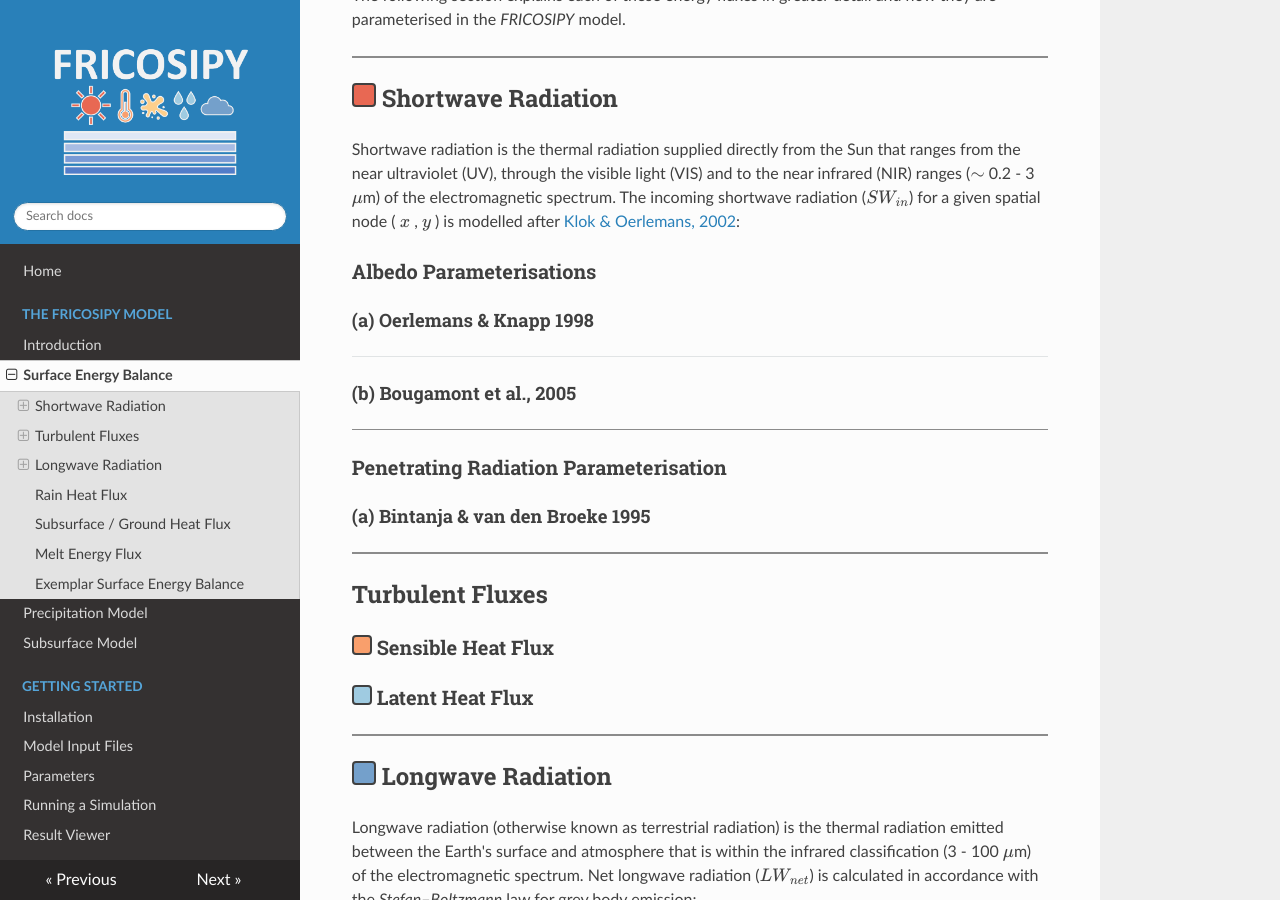
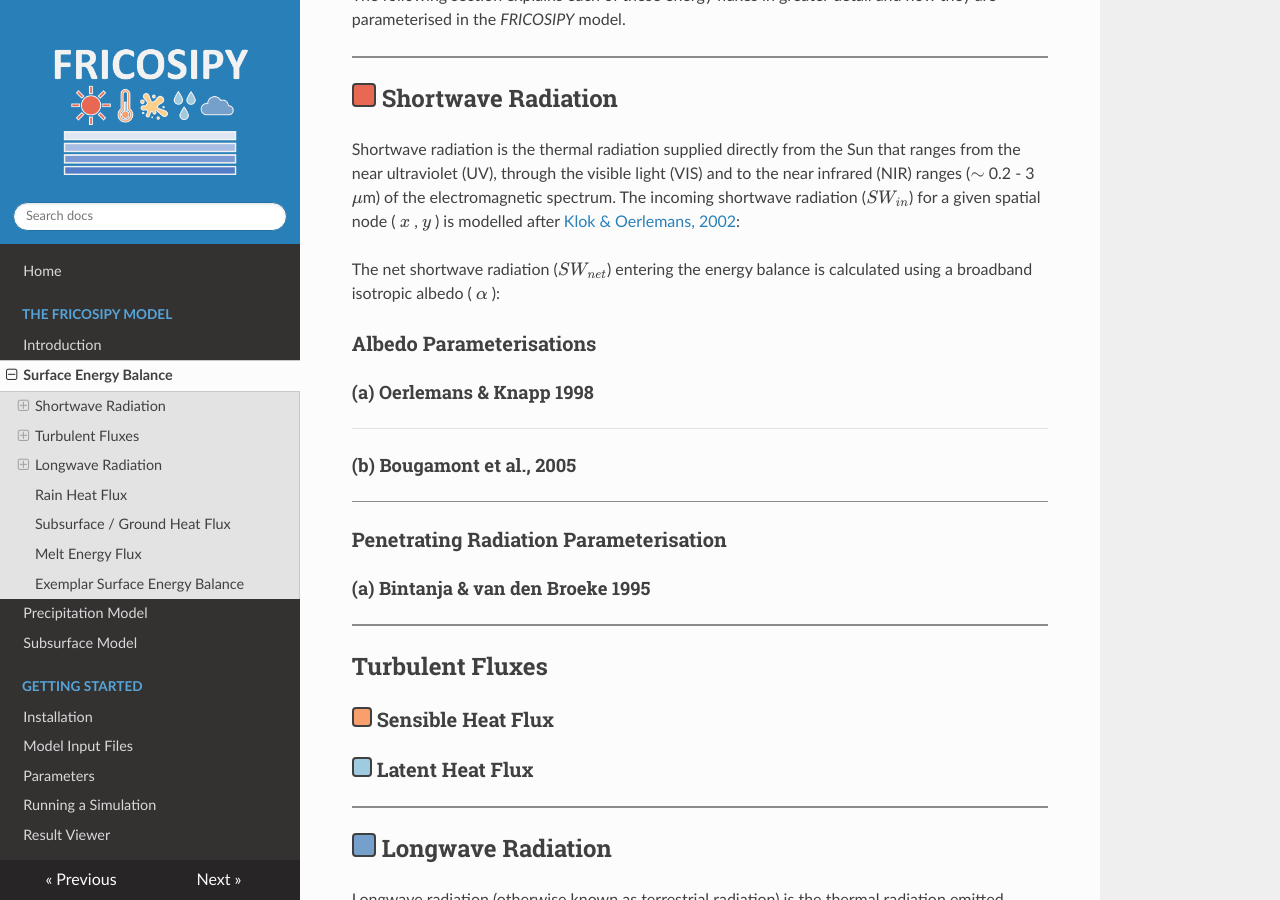
Before and after one commit to MarcusGastaldello/FRICOSIPY, an MkDocs documentation site: the page built from docs/surface_energy_balance.md, in a window 1280 px wide and 900 px high, scrolled down 1243 px. Built offline with MkDocs 1.6.1, drawn with Linux system fonts in a browser that asks for light colours; nearby versions of some CDN libraries.

Commit message:
Update surface_energy_balance.md

```diff
--- a/docs/surface_energy_balance.md
+++ b/docs/surface_energy_balance.md
@@ -35,6 +35,11 @@
 ## <span style="display: inline-block; width: 1em; height: 1em;background-color: #E86853; border: 2px solid #404040; border-radius: 4px; "></span>  Shortwave Radiation
 
 Shortwave radiation is the thermal radiation supplied directly from the Sun that ranges from the near ultraviolet (UV), through the visible light (VIS) and to the near infrared (NIR) ranges ($\sim$ 0.2 - 3 $\mu$m) of the electromagnetic spectrum. The incoming shortwave radiation ($SW_{in}$) for a given spatial node ( $x$ , $y$ ) is modelled after [Klok & Oerlemans, 2002](https://doi.org/10.3189/172756502781831133):
+
+
+
+The net shortwave radiation ($SW_{net}$) entering the energy balance is calculated using a broadband isotropic albedo ( $\alpha$ ):
+
 
 ### Albedo Parameterisations
 
```
